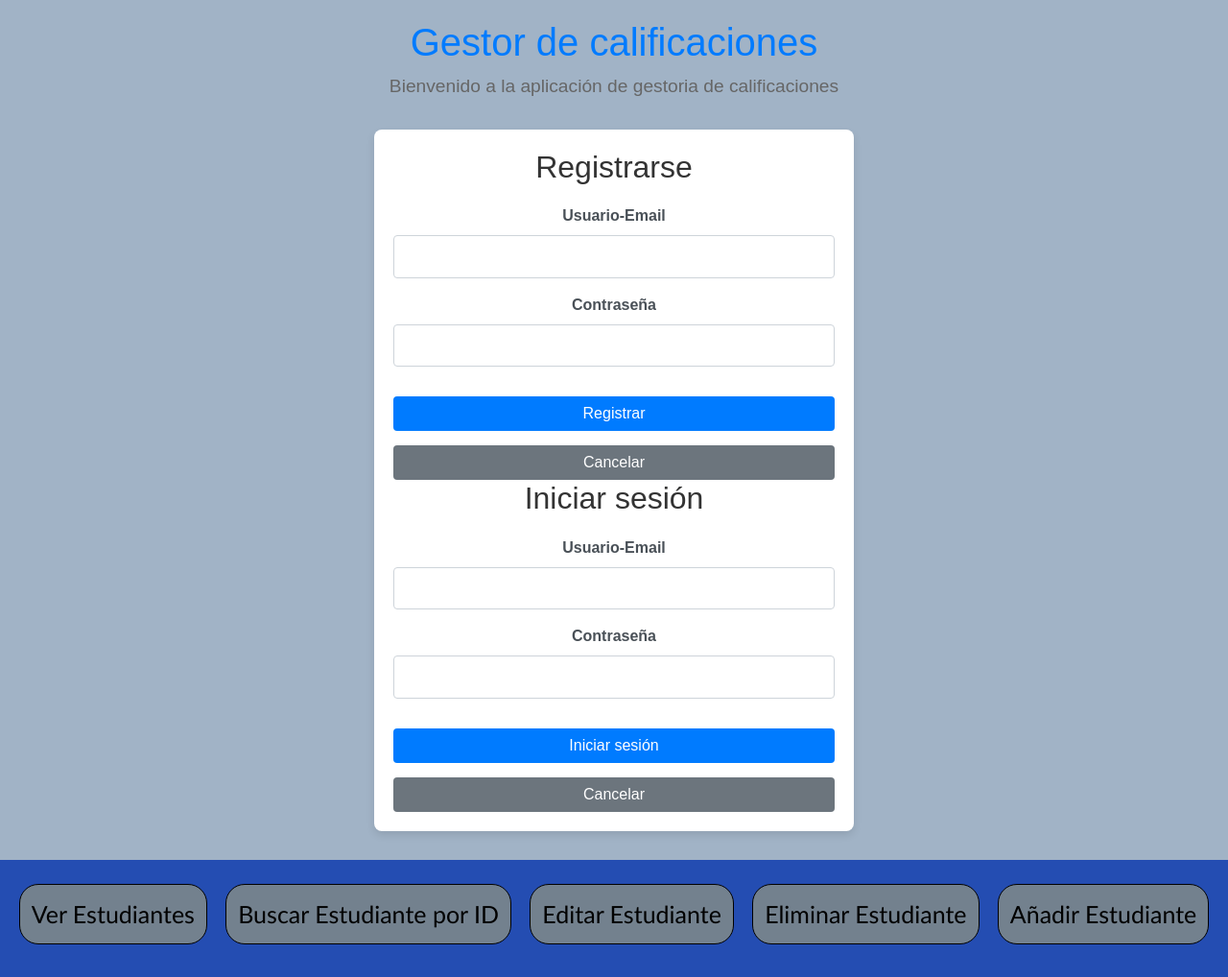
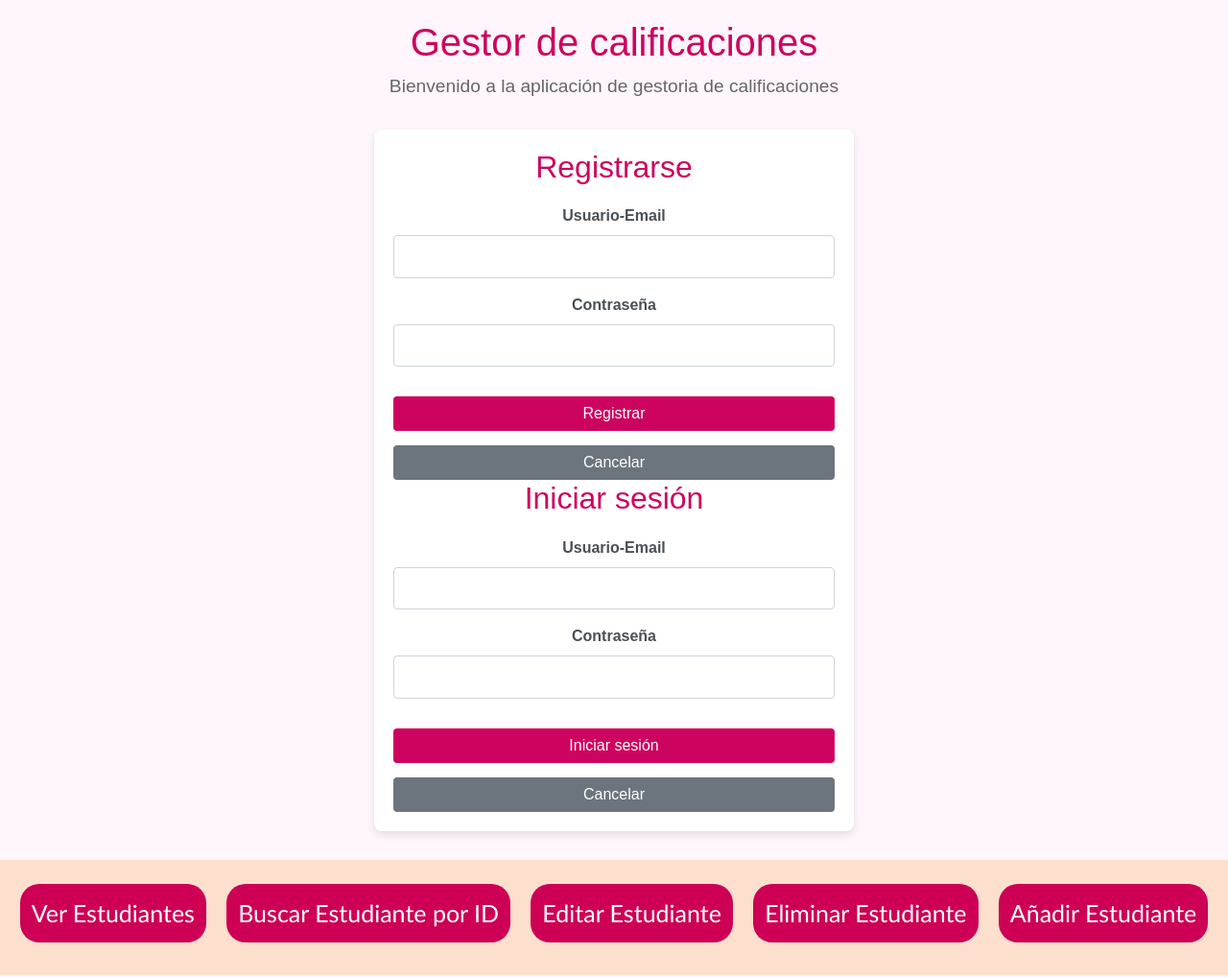
Before and after one commit to sofisachetti/GestorCalificaciones, a website: page public/index.html in a window 1280 px wide. Shown: the whole page at 96% size. Drawn offline with nearby package versions, Linux system fonts and the light colour scheme.

Commit message:
Actualización de Style

```diff
--- a/public/style.css
+++ b/public/style.css
@@ -1,17 +1,17 @@
 /* Estilos generales */
 body {
     font-family: 'Arial', sans-serif;
-    background-color: #a1b3c6;
+    background-color: #fff5fc;
     margin: 0;
     padding: 0;
-    color: #333;
+    color: #CD045F;
 }
 
 h1 {
     text-align: center;
     margin-top: 20px;
     font-size: 2.5em;
-    color: #007bff;
+    color: #CD045F;
 }
 h5{
     font-size: 30px;
@@ -70,12 +70,12 @@ button:hover {
 
 /* Estilos de los botones */
 .btn-primary {
-    background-color: #007bff;
+    background-color: #CD045F;
     border: none;
 }
 
 .btn-primary:hover {
-    background-color: #0d2a48;
+    background-color: #e72828;
 }
 
 .btn-secondary {
@@ -92,34 +92,35 @@ button:hover {
     width: 100%;
     display: inline-flex;
     padding: 10px;
-    background-color: #244db2;
+    background-color: #fcdfcc;
     justify-content: center;
 font-family: 'Gill Sans', 'Gill Sans MT', Calibri, 'Trebuchet MS', sans-serif;    flex-wrap: wrap;
     justify-content: space-around;
 }
 
 .botones{
-    background-color: #73818e;
+    background-color: #CD0055;
     font-size: 25px;
-    border: 1px solid black;
+    color: #ffffff;
+    border: 0px solid rgb(255, 255, 255);
     border-radius: 20px;
 }
 
 .botones:hover{
-    background-color: #9cb0c5;
+    background-color: #E72828;
 }
 
 /*Seccion get allStudents*/
 .cardTodas{
 
-    color: black;
+    color: rgb(205, 4, 95);
     width: 100%;
     height: 25%;
 }
 .card{
     max-width: 100%;
     margin: 50px;
-    background-color: antiquewhite;
+    background-color: rgb(255, 255, 255);
 }
 
 .car-title{
@@ -142,7 +143,7 @@ font-family: 'Gill Sans', 'Gill Sans MT', Calibri, 'Trebuchet MS', sans-serif;
 .form-label-ID{
     width: 100%;
     font-weight: bold;
-    color: #0c0c0c;
+    color: #7a7a7a;
     background-color: antiquewhite;
     margin-bottom: 5px;
 text-align: center;
```
